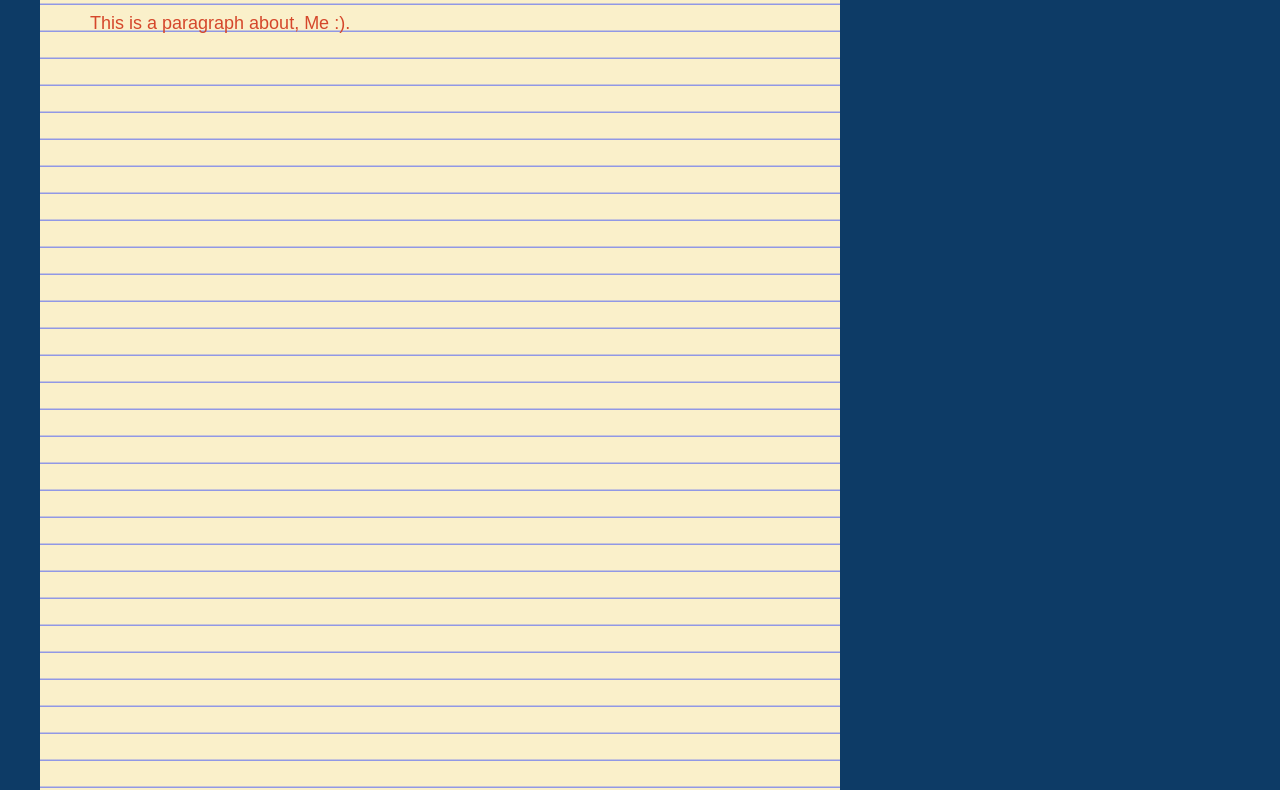
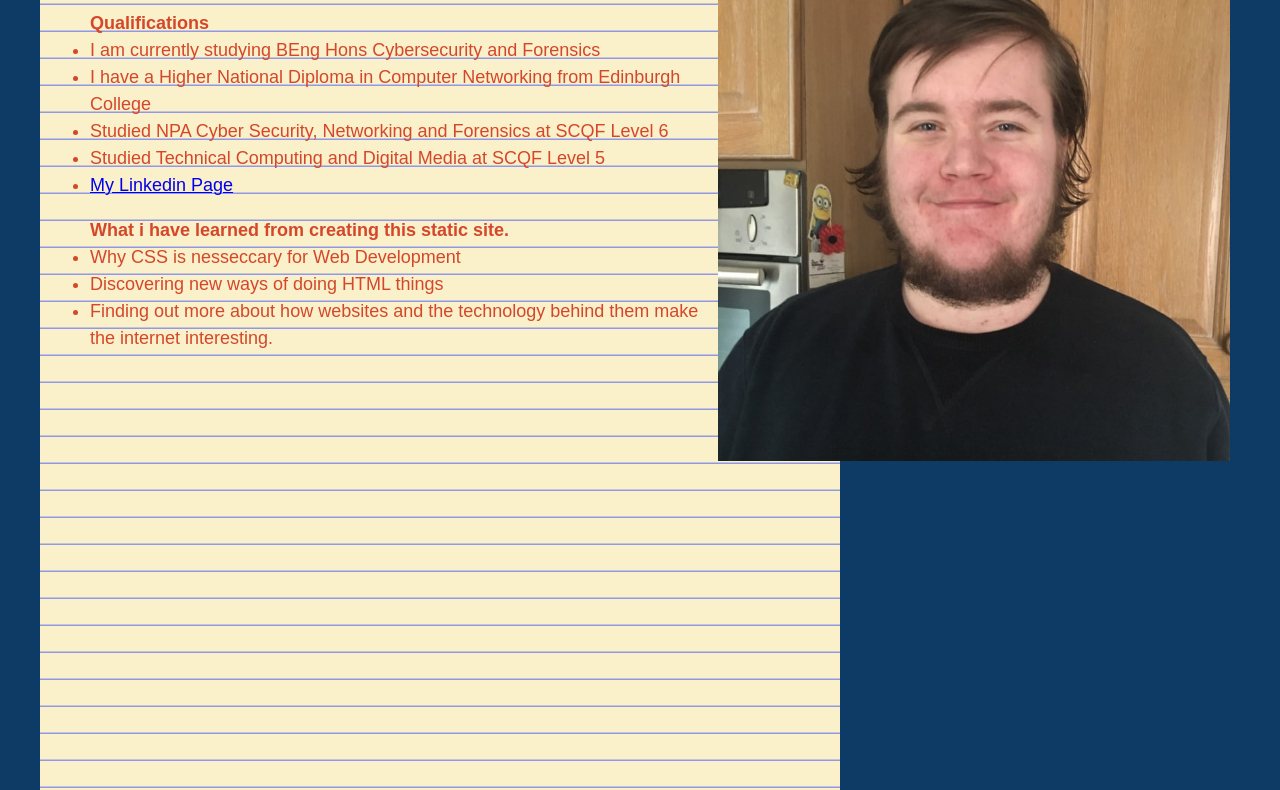
Before and after one commit to Lewis-MacLeod/Lewis-MacLeod.github.io, a plain HTML site: page about-me.html in a window 1280 px wide. Shown: the part 278-1068 px from the top of the page. Drawn offline with Linux system fonts and the light colour scheme.

Commit message:
More more Changes

```diff
--- a/about-me.html
+++ b/about-me.html
@@ -7,6 +7,19 @@
 <meta charset='utf-8' />
 <title> Mac's Cantina </title>
 <link rel="icon" type="image/x-icon" href="/favicon (1).ico">
+
+<style>
+	.me-img {
+		float: right;
+		margin-right: 50px;
+		display: flex;
+		flex-direction: column;
+		max-height: 40%;
+		max-width: 40%;
+
+	}
+</style>
+
 </head>
 
 <nav>
@@ -48,16 +61,35 @@
 <h3>This website is all about food! <br> And how to make it!</h3>
 
 
+
 <article>
 	<!-- following taken from here - https://codepen.io/ceg9498/post/creating-lined-paper -->
-	<div class="card">
+
+	<aside>
+	<img class='me-img' src="jpegs/me.jpg" ></img>
+	</aside>
+
+	<div class="card" class="card-text">
 	<header>
-	<span class="card-title">This Title Is Amazing</span>
+	<span class="card-title">About Me</span>
 	</header>
 
-	<p class="card-text">
-	This is a paragraph about,
-	Me :).</p>
+	<p class="card-text"><b>Qualifications</b></p>
+	<ul class="card-text">
+		<li>I am currently studying BEng Hons Cybersecurity and Forensics</li>
+		<li>I have a Higher National Diploma in Computer Networking from Edinburgh College</li>
+		<li>Studied NPA Cyber Security, Networking and Forensics at SCQF Level 6</li>
+		<li>Studied Technical Computing and Digital Media at SCQF Level 5</li>
+		<li><a href='https://www.linkedin.com/in/lewisnicolmacleod/'>My Linkedin Page</a></li>
+	</ul>
+	<br>
+	<p class="card-text"> <b>What i have learned from creating this static site.</b></p>
+	<ul class="card-text">
+		<li>Why CSS is nesseccary for Web Development</li>
+		<li>Discovering new ways of doing HTML things</li>
+		<li>Finding out more about how websites and the technology behind them make the internet interesting. </li>
+	</ul>
+
 	</div>
 	<!-- end -->
 </article>
```
Also changed, not shown: index.html (+2 -2 lines).
